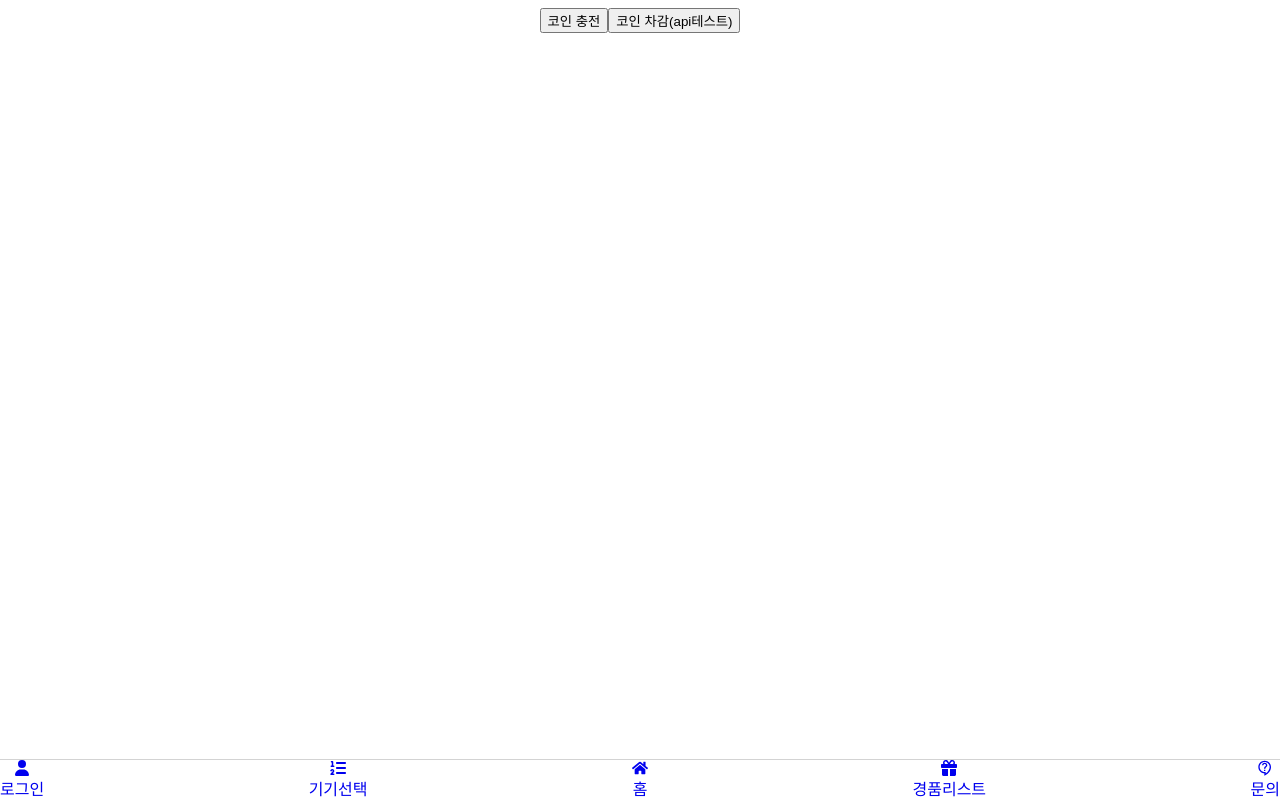
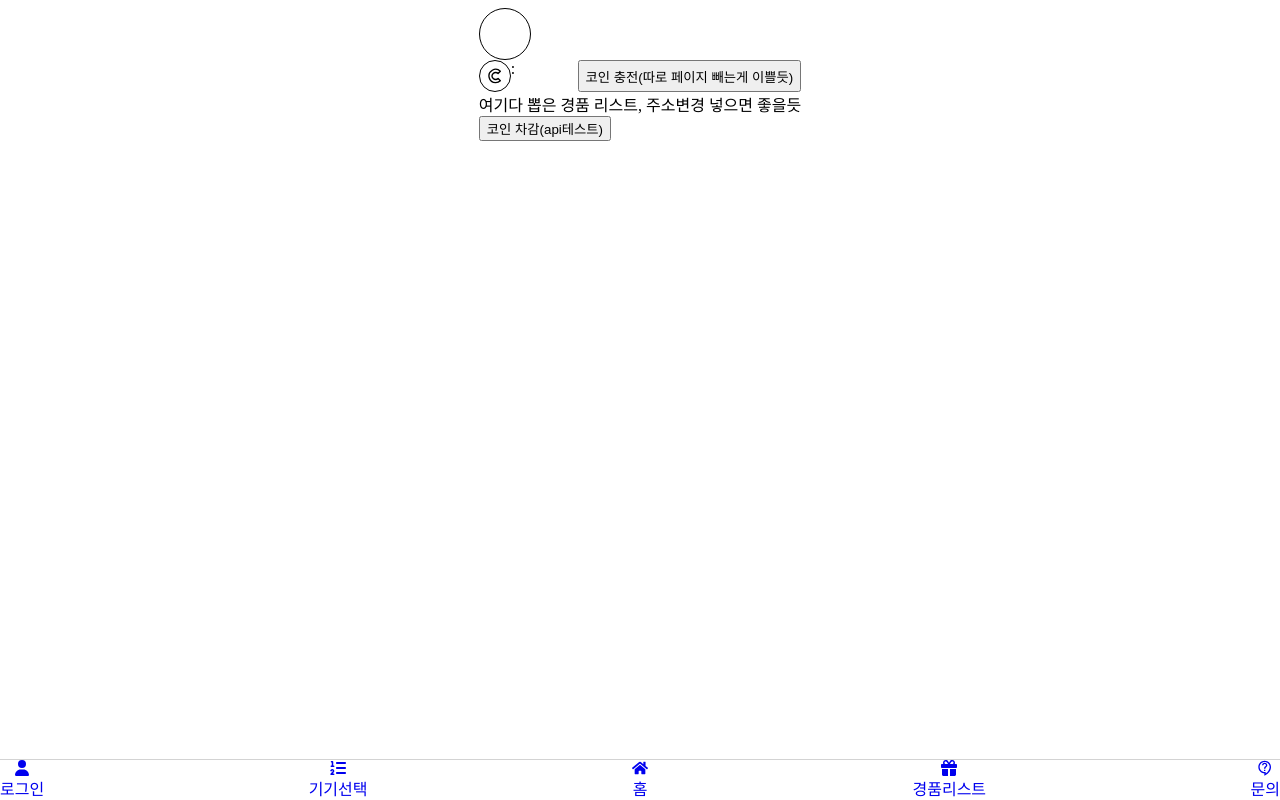
Before and after one commit to pho9902/SS_Front, a React (Create React App) app: page /mypage in a window 1280 px wide. Built offline with nearby package versions, Linux system fonts and the light colour scheme; no server answers.

Commit message:
feat: 마이페이지 레이아웃

```diff
--- a/src/Auth/Login/index.tsx
+++ b/src/Auth/Login/index.tsx
@@ -9,9 +9,9 @@ export default function Login() {
   const navigate = useNavigate();
 
   function authLogin(id: string, password: string) {
-    console.log(id, password)
     Auth.login(id, password).then(res => {
       sessionStorage.setItem("accessToken", res.data.accessToken);
+      sessionStorage.setItem("username", id);
       navigate('/')
       navigate(0)
     }).catch(err => console.log(err))
--- a/src/MyPage/index.tsx
+++ b/src/MyPage/index.tsx
@@ -1,26 +1,49 @@
 import { useEffect, useState } from "react"
 import { Coin } from "../api"
+import * as S from './style'
+import { TbBrandCoinbase } from "react-icons/tb";
 
 
 export default function MyPage() {
-    const [coin, setCoin] = useState()
+    const [coin, setCoin] = useState('')
+    function substrCoinleft(str: string) {
+        if(str.length === 13) setCoin(str.substring(str.length - 1))
+        else if(str.length === 14) setCoin(str.substring(str.length - 2))
+        else setCoin(str.substring(str.length - 3))
+    }
 
     function myCoin() {
-        Coin.getCoin().then(res => setCoin(res.data))
+        Coin.getCoin().then(res => substrCoinleft(res.data))
     }
     function addCoin() {
-        Coin.addCoin().then(res => setCoin(res.data))
+        Coin.addCoin().then(res => substrCoinleft(res.data))
     }
     function deduCoin() {
-        Coin.deduCoin().then(res => setCoin(res.data))
+        Coin.deduCoin().then(res => substrCoinleft(res.data))
     }
     useEffect(() =>{
         myCoin();
     }, [setCoin])
 
-    return <div>
-         {coin}
-         <button onClick={() => addCoin()}>코인 충전</button>
+    return <S.Wrap>
+        <S.HeaderBox>
+            <S.ProfileImg />
+            <S.ProfileId>{sessionStorage.getItem('username')}</S.ProfileId>
+        </S.HeaderBox>
+        <S.InfoBox>
+            <S.CoinLeftBox>
+                <S.CoinImg>
+                    <TbBrandCoinbase />
+                </S.CoinImg>
+                <S.CoinLeft>
+                    : {coin}
+                </S.CoinLeft>
+            </S.CoinLeftBox>
+            <S.CoinAddBtn onClick={() => addCoin()}>코인 충전(따로 페이지 빼는게 이쁠듯)</S.CoinAddBtn>
+         </S.InfoBox>
+         <S.GetList>
+            여기다 뽑은 경품 리스트, 주소변경 넣으면 좋을듯
+         </S.GetList>
          <button onClick={() => deduCoin()}>코인 차감(api테스트)</button>
-    </div>
+    </S.Wrap>
 }
--- /dev/null
+++ b/src/MyPage/style.ts
@@ -0,0 +1,45 @@
+import styled from "styled-components";
+
+export const Wrap = styled.div`
+
+`;
+
+export const ProfileImg = styled.div`
+    border: 1px solid;
+    border-radius: 50%;
+    width: 50px;
+    height: 50px;
+`
+export const HeaderBox = styled.div`
+    display: flex;
+`
+
+export const ProfileId = styled.h2`
+
+`
+export const InfoBox = styled.div`
+    display: flex;
+    justify-content: space-between;
+`
+
+export const CoinImg = styled.div`
+    border: 1px solid;
+    border-radius: 50%;
+    width: 30px;
+    height: 30px;
+    display: flex;
+    justify-content : center;
+    align-items: center;
+`
+export const CoinLeft = styled.span`
+
+`
+export const CoinAddBtn = styled.button`
+
+`
+
+export const CoinLeftBox = styled.div`
+    display: flex;
+`
+
+export const GetList = styled.div``
```
